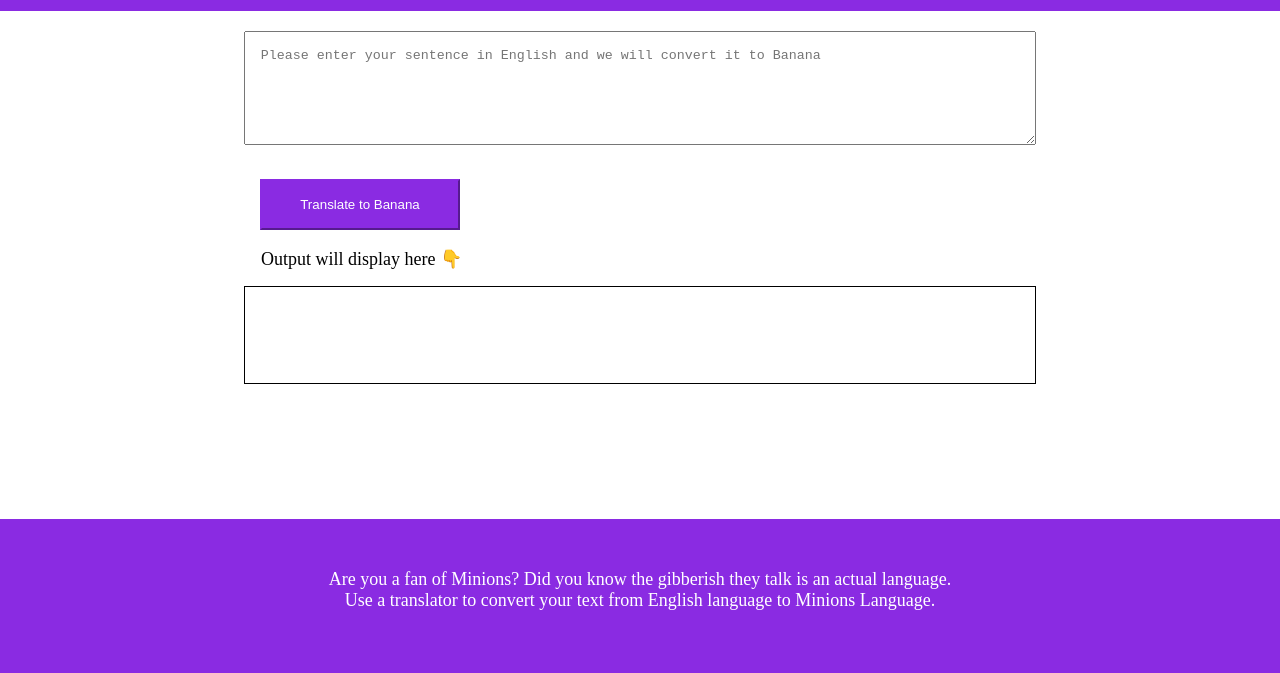
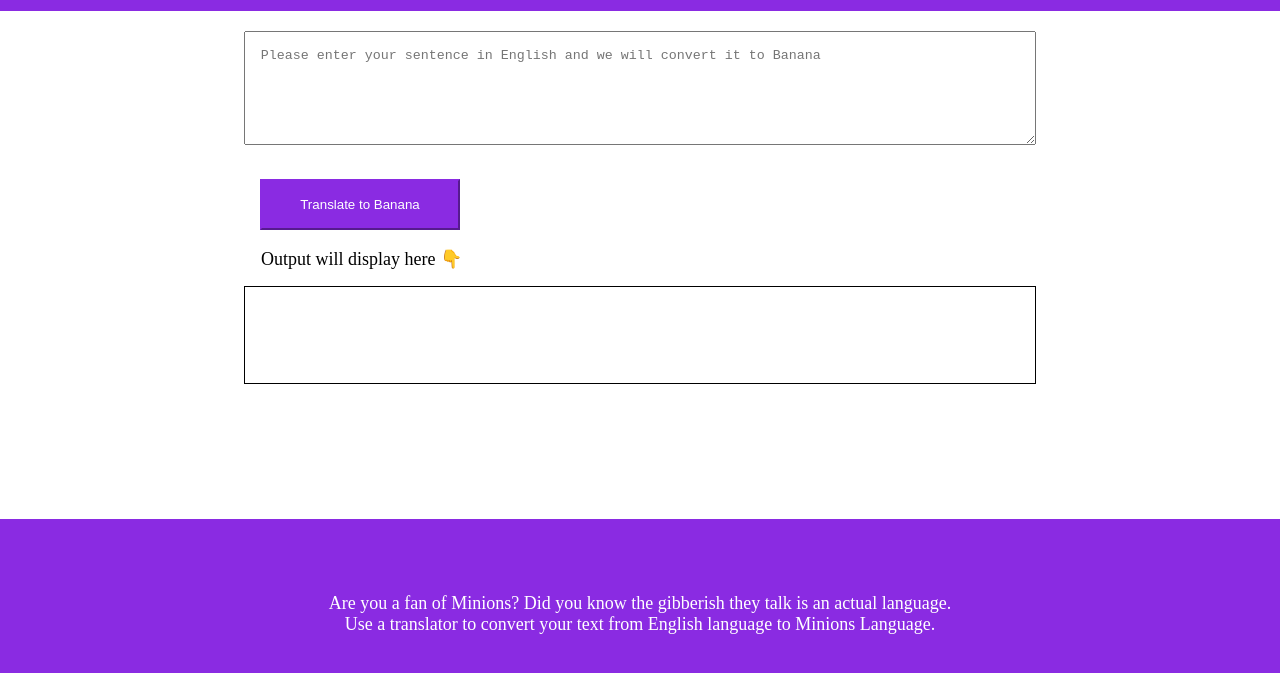
Before and after one commit to shruti-202/Neogcamp_Banana_speak, a plain HTML site: page index.html in a window 1280 px wide. Shown: the part 65-738 px from the top of the page. Drawn offline with Linux system fonts and the light colour scheme.

Commit message:
style: made few changes in footer

```diff
--- a/style.css
+++ b/style.css
@@ -82,4 +82,5 @@ textarea {
 
 .footer-minions {
   text-align: center;
+  padding: 1.5rem 0.5rem;
 }
```
